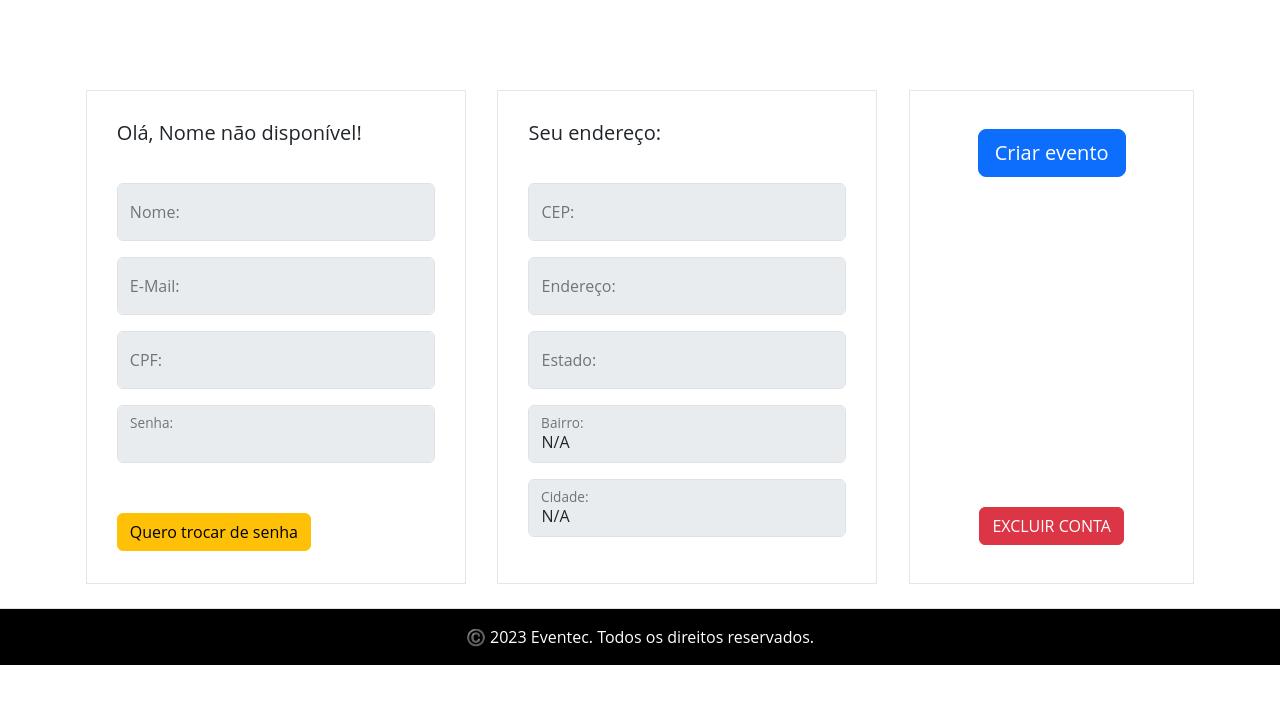
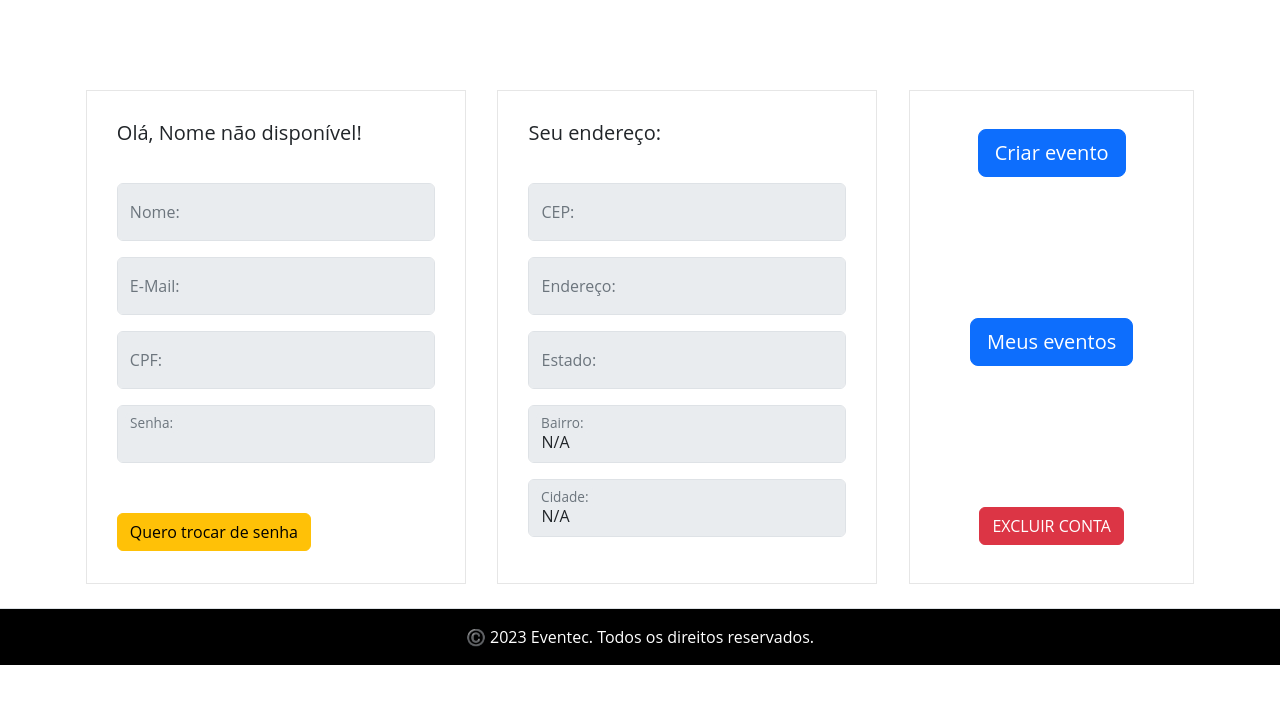
Before and after one commit to victordsviana/eventec-front, a React (Create React App) app: page /myAccount in a window 1280 px wide. Shown: the top 704 px of the page. Built offline with nearby package versions, Linux system fonts and the light colour scheme; no server answers.

Commit message:
Co-authored-by: Victor Viana <victordsviana@users.noreply.github.com>

```diff
--- a/src/Routes.js
+++ b/src/Routes.js
@@ -6,6 +6,7 @@ import MyAccount from './pages/MyAccount'
 import CrudEvent from './pages/CrudEvent';
 import AllEvents from './pages/AllEvents';
 import DiretorMyAccount from './pages/DiretorMyAccount';
+import MyEvents from './pages/MyEvents';
 
 const AppRoutes = () => {
   return (
@@ -17,6 +18,7 @@ const AppRoutes = () => {
             <Route path='/crudevent' element={<CrudEvent/>}></Route>
             <Route path='/events' element={<AllEvents/>}></Route>
             <Route path='/myAccountDiretor' element={<DiretorMyAccount/>}></Route>
+            <Route path='/myEvents' element={<MyEvents/>}></Route>
         </Routes>
     </Router>
   )
--- a/src/components/ShowEvents.jsx
+++ b/src/components/ShowEvents.jsx
@@ -119,6 +119,9 @@ const ShowEvents = () => {
                                         <div className="col-3">
                                             <button className="btn btn-danger" onClick={() => deleteEvent(event.id)}>Deletar</button>
                                         </div>
+                                        <div className="col-3">
+                                            <button className="btn btn-success">Concluir</button>
+                                        </div>
                                     </div>
                                 </div>
                             </div>
--- a/src/pages/MyAccount.jsx
+++ b/src/pages/MyAccount.jsx
@@ -1,7 +1,6 @@
 import { useState, useEffect } from 'react';
 import Footer from '../components/Footer';
 import "./myAccount.css";
-import HomeNavbar from '../components/HomeNavbar';
 import { useNavigate } from 'react-router-dom';
 
 
@@ -244,6 +243,11 @@ const MyAccount = () => {
                 <button className='btn btn-lg btn-primary'>Criar evento</button>
               </a>
             </div>
+            <div className="mb-auto p-2">
+              <a href="/MyEvents">
+                <button className='btn btn-lg btn-primary'>Meus eventos</button>
+              </a>
+            </div>
             <div className="p-2">
               <button type='submit' className='btn btn-danger' data-bs-toggle="modal" data-bs-target="#deleteAccount">
                 EXCLUIR CONTA
--- /dev/null
+++ b/src/pages/MyEvents.jsx
@@ -0,0 +1,18 @@
+import React from 'react'
+
+const MyEvents = () => {
+  return (
+    <div className='container'>
+
+        <h1>Eventos</h1>
+        <div className="row">
+            <div className="col-12">
+
+
+            </div>
+        </div>
+    </div>
+  )
+}
+
+export default MyEvents
```
